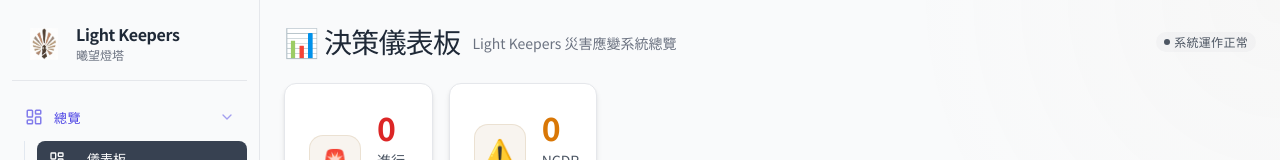
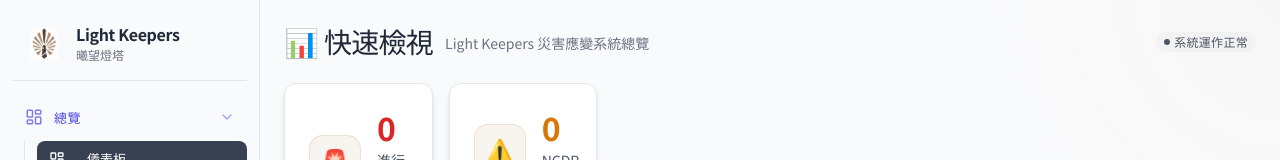
Before and after one commit to xiangteng007/light-keepers, a React (Vite) app in the folder web-dashboard/: page /dashboard in a window 1280 px wide. Shown: the top 160 px of the page. Built offline with nearby package versions, Linux system fonts and the light colour scheme; no server answers.

Commit message:
text: rename dashboard title to 快速檢視

```diff
--- a/web-dashboard/src/pages/DashboardPage.tsx
+++ b/web-dashboard/src/pages/DashboardPage.tsx
@@ -125,7 +125,7 @@ export default function DashboardPage() {
         <div className="page dashboard-page">
             <div className="page-header">
                 <div className="page-header__left">
-                    <h2>📊 決策儀表板</h2>
+                    <h2>📊 快速檢視</h2>
                     <p className="page-subtitle">Light Keepers 災害應變系統總覽</p>
                 </div>
                 <div className="page-header__right" style={{ display: 'flex', gap: '0.75rem', alignItems: 'center' }}>
```
